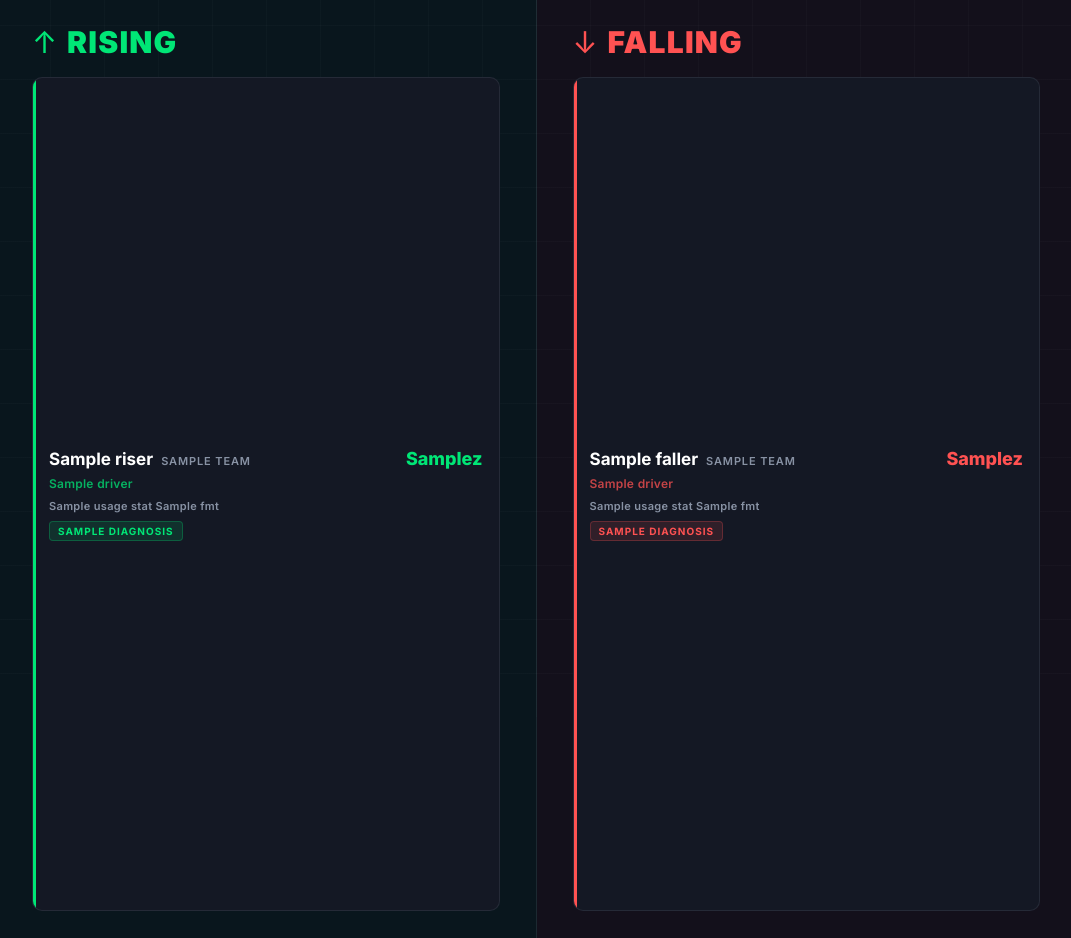
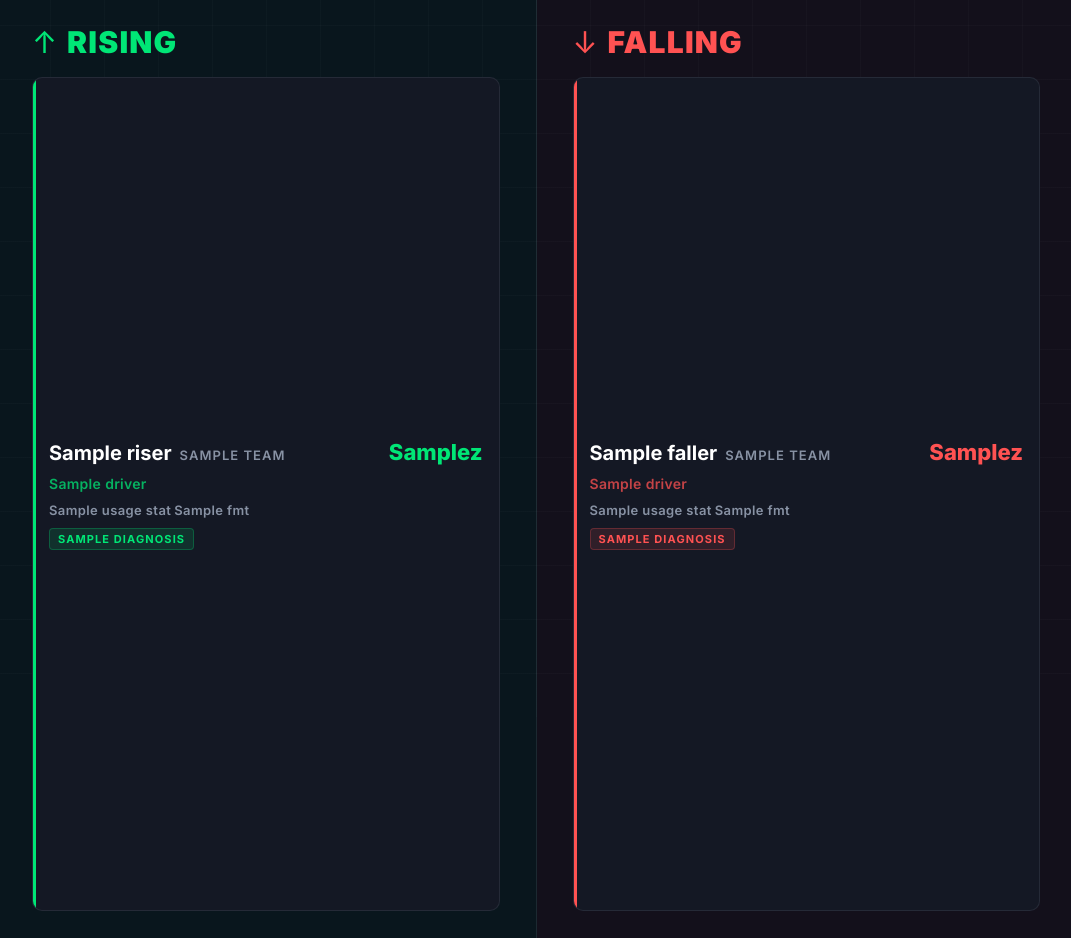
Before and after one commit to harrystutchbury/nba-driver-app, a Python web app: template social/templates/risers_fallers.html in a window 1280 px wide. Shown: the part 83-1021 px from the top of the page, without its empty margins (4-1075 px from the left). Run offline with Jinja, Linux system fonts and the light colour scheme; the template is opened without the code that fills it: most values are stand-ins (such as "Sample title", 1, 10 or a date in 2020).

Commit message:
risers_fallers: rework diagnosis labels, bigger text throughout
- Role Increase/Decrease (driven by MIN/G), Usage Increase/Decrease
  (driven by FGA/G), Hot Streak/Cold Stretch (driven by FG%) —
  dominant signal wins based on normalized magnitude
- Bump name 17→20px, team 11→13px, z-delta 18→22px,
  driver chips 12→14px, usage stats 11→13px

Co-Authored-By: Claude Sonnet 4.6 <noreply@anthropic.com>

```diff
--- a/social/templates/risers_fallers.html
+++ b/social/templates/risers_fallers.html
@@ -153,7 +153,7 @@
     display: flex;
     align-items: baseline;
     justify-content: space-between;
-    margin-bottom: 7px;
+    margin-bottom: 10px;
   }
   .mover-name-team {
     display: flex;
@@ -162,7 +162,7 @@
     min-width: 0;
   }
   .mover-name {
-    font-size: 17px;
+    font-size: 20px;
     font-weight: 700;
     color: var(--text);
     white-space: nowrap;
@@ -170,7 +170,7 @@
     text-overflow: ellipsis;
   }
   .mover-team {
-    font-size: 11px;
+    font-size: 13px;
     font-weight: 600;
     color: var(--muted);
     text-transform: uppercase;
@@ -178,7 +178,7 @@
     flex-shrink: 0;
   }
   .z-delta {
-    font-size: 18px;
+    font-size: 22px;
     font-weight: 800;
     font-variant-numeric: tabular-nums;
     flex-shrink: 0;
@@ -191,20 +191,19 @@
   .mover-drivers-row {
     display: flex;
     align-items: center;
-    gap: 6px;
-    margin-bottom: 8px;
+    gap: 8px;
+    margin-bottom: 10px;
     flex-wrap: nowrap;
   }
   .driver-chip {
-    font-size: 12px;
+    font-size: 14px;
     font-weight: 600;
     font-variant-numeric: tabular-nums;
-    color: var(--muted);
     letter-spacing: 0.02em;
     white-space: nowrap;
   }
   .driver-sep {
-    font-size: 11px;
+    font-size: 12px;
     color: var(--border);
     flex-shrink: 0;
   }
@@ -215,11 +214,11 @@
   .usage-row {
     display: flex;
     align-items: center;
-    gap: 14px;
-    margin-bottom: 8px;
+    gap: 16px;
+    margin-bottom: 10px;
   }
   .usage-stat {
-    font-size: 11px;
+    font-size: 13px;
     font-weight: 600;
     letter-spacing: 0.03em;
     white-space: nowrap;
@@ -236,7 +235,7 @@
   .diagnosis-tag {
     display: inline-block;
     align-self: flex-start;
-    font-size: 10px;
+    font-size: 11px;
     font-weight: 700;
     letter-spacing: 0.1em;
     text-transform: uppercase;
```
Also changed, not shown: social/content/risers_fallers.py (+11 -11 lines).
